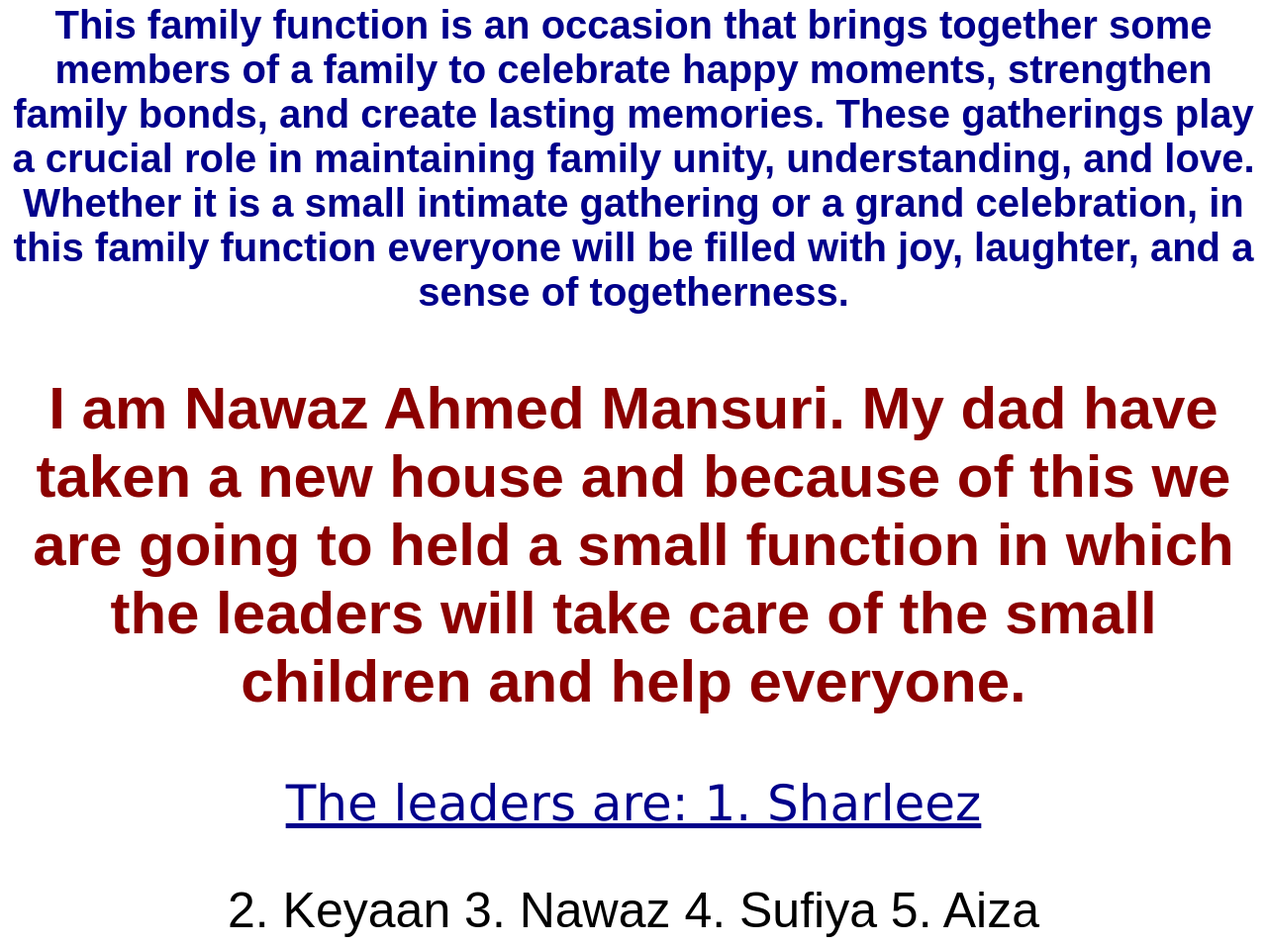
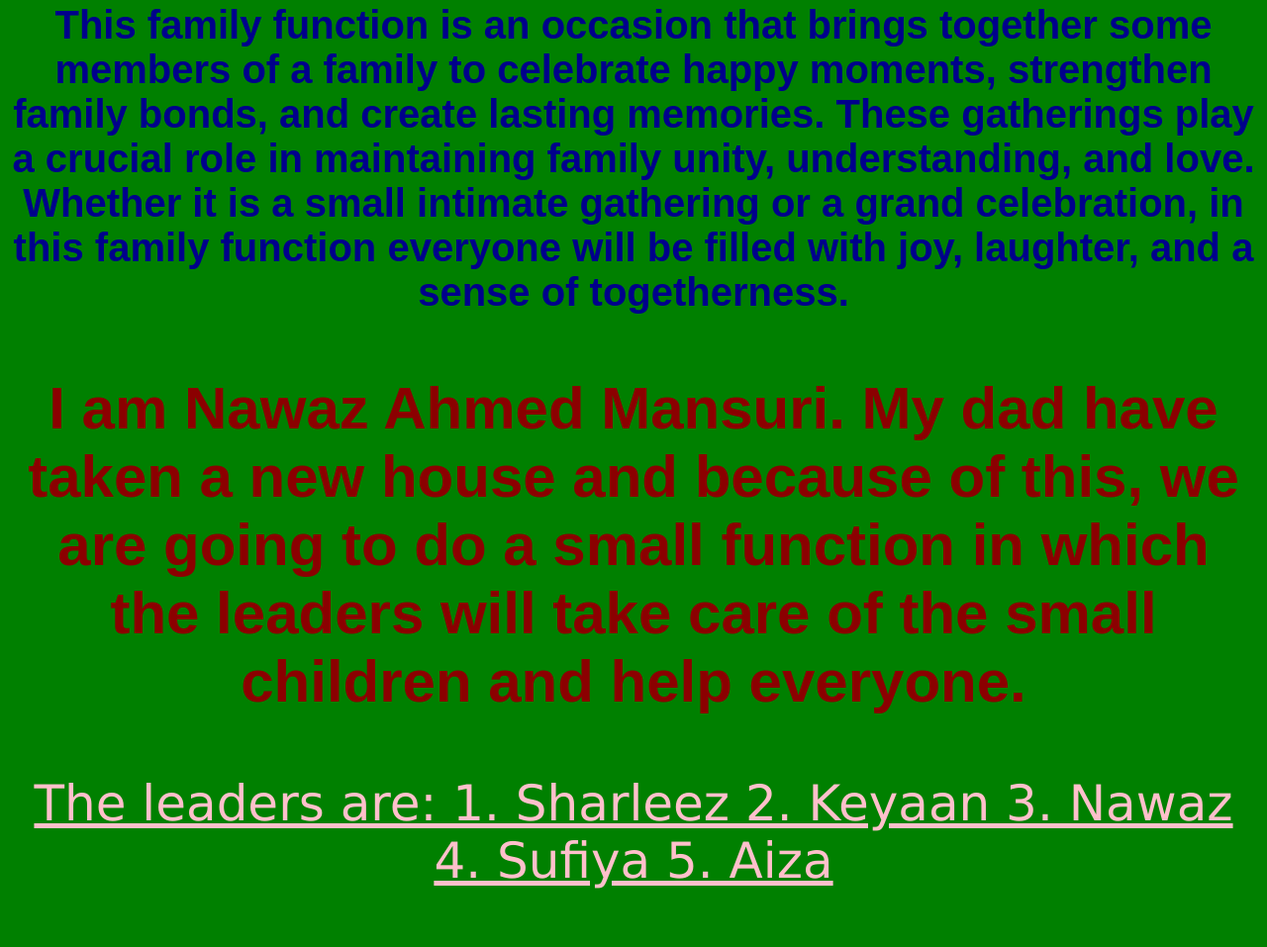
Before and after one commit to nawazahmedmansuri/Mission-Vadodara, a plain HTML site: page index.html in a window 1280 px wide. Shown: the part 211-1168 px from the top of the page at 99% size. Drawn offline with Linux system fonts and the light colour scheme.

Commit message:
Update index.html
fix

```diff
--- a/index.html
+++ b/index.html
@@ -3,7 +3,7 @@
  <head>
 <style>
 body {
- background-color: pale silver;
+ background-color: green;
  font-size: 50px;
  font-family: Arial;
  color: black;
@@ -24,7 +24,7 @@ h2 {
 p {
   font-family: Verdana;
   font-size: 50px;
-  color: darkblue;
+  color: pink;
   text-decoration: Underline;
 }
 h3 {
@@ -36,12 +36,12 @@ h3 {
 <body>
 <h1> Our Family Function Leaders </h1>
 <h2> This family function is an occasion that brings together some members of a family to celebrate happy moments, strengthen family bonds, and create lasting memories. These gatherings play a crucial role in maintaining family unity, understanding, and love. Whether it is a small intimate gathering or a grand celebration, in this family function everyone will be  filled with joy, laughter, and a sense of togetherness.</h2>
-<h3> I am Nawaz Ahmed Mansuri. My dad have taken a new house and because of this we are going to held a small function in which the leaders will take care of the small children and help everyone.  </h3>
+<h3> I am Nawaz Ahmed Mansuri. My dad have taken a new house and because of this, we are going to do a small function in which the leaders will take care of the small children and help everyone.  </h3>
 <p> The leaders are:
-1. Sharleez </p>
+1. Sharleez
 2. Keyaan
 3. Nawaz
 4. Sufiya
-5. Aiza
+5. Aiza </p>
 </body>
 </html>
```
